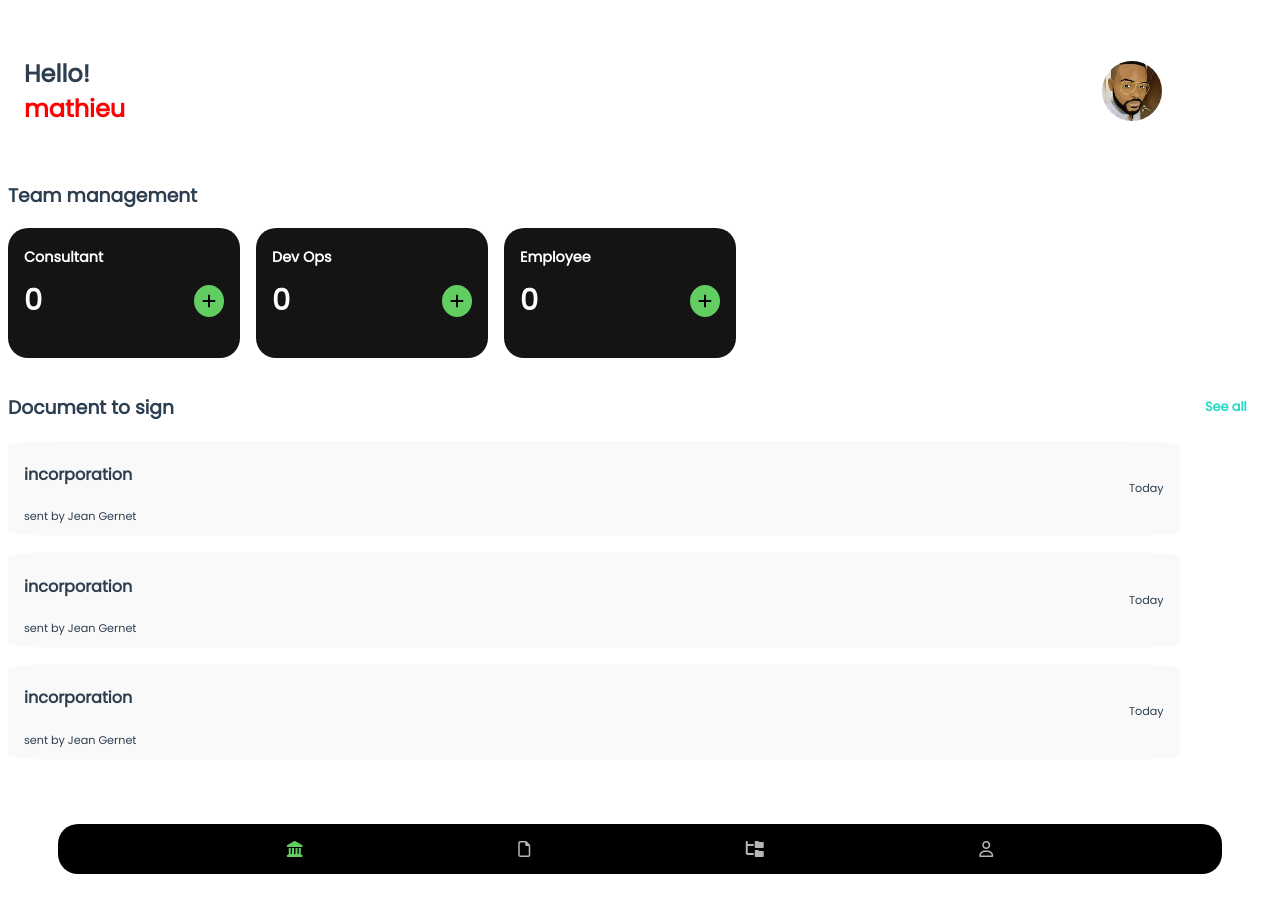
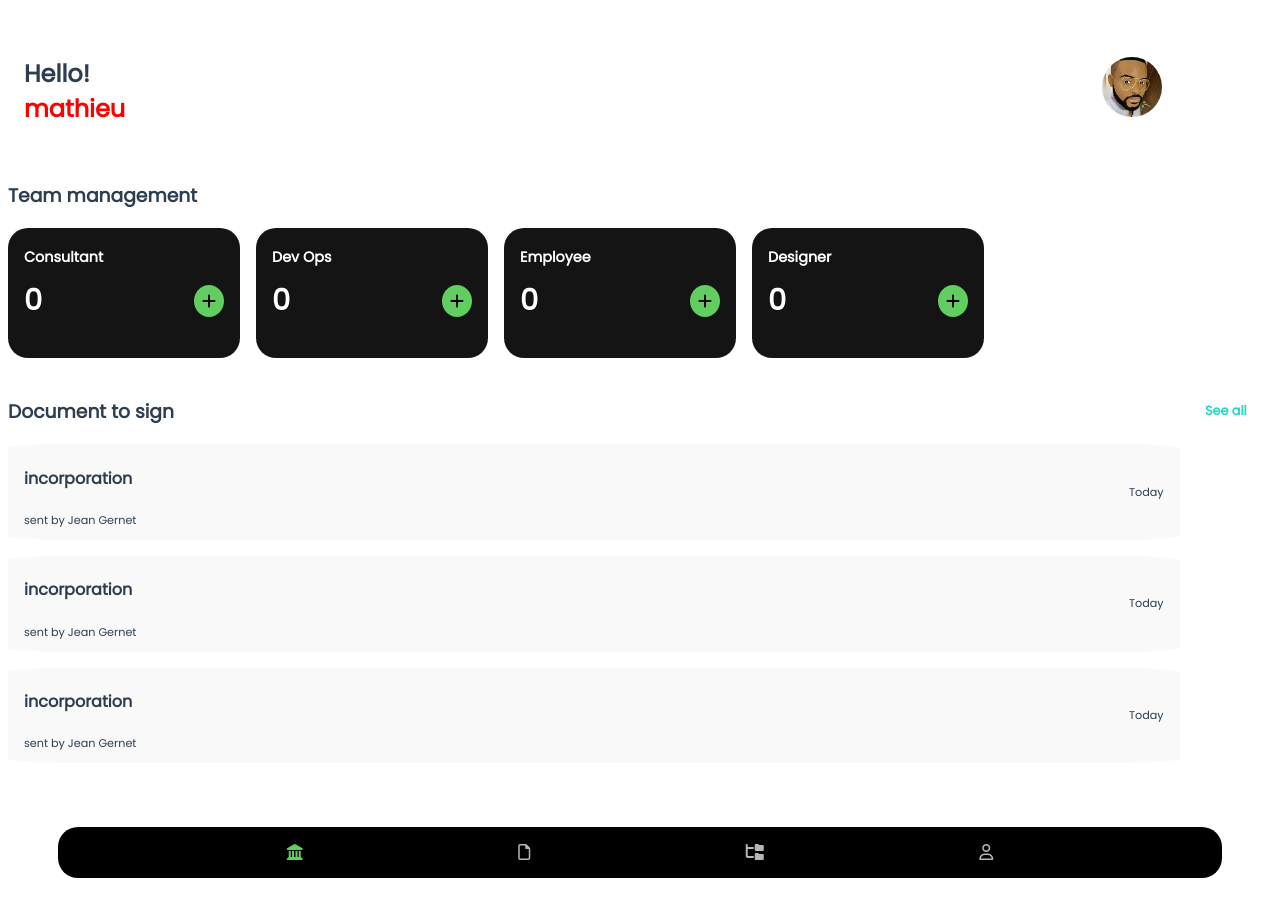
Before and after one commit to heru97129/vue-agenda-proj, a Vue app: page /home in a window 1280 px wide. Built offline with nearby package versions, Linux system fonts and the light colour scheme; data requests are answered from the project's data file.

Commit message:
update teamanger drop

```diff
--- a/db.json
+++ b/db.json
@@ -41,11 +41,21 @@
       "task": true
     },
     {
-      "id": 30862,
       "text": "Le lorem ipsum est, en imprimerie, une suite de mots sans signification utilisée à titre provisoire pour calibrer une mise en page, le texte définitif venant remplacer le faux-texte dès qu'il est prêt ou que la mise en page est achevée. Généralement, on utilise un texte en faux latin, le Lorem ipsum ou Lipsum.",
       "date": "Thu Nov 10 2022 15:32:59 ",
       "nom": "mathieu",
+      "occ": "developper",
+      "image": "/images/male2.jfif",
       "title": "king",
+      "task": true
+    },
+    {
+      "id": 69885,
+      "text": "this.dataProfil.map(el => el.nom).join()",
+      "date": "Mon Nov 14 2022 10:20:33 ",
+      "nom": "Sophia",
+      "image": "/images/femel1.jpg",
+      "title": "new",
       "task": true
     }
   ],
@@ -109,8 +119,9 @@
     {
       "name": "queen",
       "team": [
+        "gregory",
         "mohamed",
-        "gregory"
+        "mathieu"
       ],
       "userIdCurrent": {
         "nom": "Sophia",
--- a/src/components/DocumentShared.vue
+++ b/src/components/DocumentShared.vue
@@ -130,19 +130,14 @@ export default {
             console.log(this.dataTask)
             let str = new Date().toString()
 
-            // if( this.nom == '' || this.title == ''
-            //  || this.text === ''
-            // ){
-            //    alert('failed to fullfilled')
-            //    return
-            // }
+
             const text = {
 
                 id: Math.floor(Math.random() * 100000),
                 text: this.text,
                 date: str.substring(0, 25),
                 nom: this.dataProfil.map(el => el.nom).join(),
-                image: this.tabObject.gendere,
+                image: this.dataProfil.map(el => el.gendere).join(),
                 title: this.title,
                 occ: this.tabObject.occupation,
                 task: true
--- a/src/components/MyHeader.vue
+++ b/src/components/MyHeader.vue
@@ -1,8 +1,11 @@
 <template>
     <div class="header">
-
-        <img :src="this.image" alt="">
-
+         <div class="img-head">
+        <img :src="this.image" @mouseover="Hoover"  alt="">
+        <div  v-if="showLogout" @click="Logout" class="logout">
+            <p>Logout</p>
+        </div>
+        </div>
         <h2>Hello!<br> <span class="name">{{this.nom}}</span> </h2>
 
     </div>
@@ -17,7 +20,8 @@ export default {
             tasks: '',
             infos: '',
             nom: '',
-            image: ''
+            image: '',
+            showLogout:false
 
 
 
@@ -53,6 +57,15 @@ export default {
             this.nom = this.nom.substring(0, 9)
             console.log(this.nom, this.image)
         },
+        Hoover(){
+            this.showLogout = true
+        },
+        HooverLeave(){
+            this.showLogout = false
+        },
+        Logout(){
+            this.$router.push('/')
+        }
 
     }
 }
@@ -84,4 +97,20 @@ export default {
     border-radius: 50%;
     background-color: rgba(231, 226, 226, 0.297);
 }
+
+.img-head{
+    position: relative;
+}
+
+.logout{
+    position: absolute;
+    border: 1px solid rgba(0, 0, 0, 0.245);
+    padding: 0.2em 0.5em;
+    transition: cubic-bezier(0.075, 0.82, 0.165, 1);
+}
+
+.logout p{
+    margin: 0;
+    font-size: .8em;
+}
 </style>
--- a/src/components/TeamManagement.vue
+++ b/src/components/TeamManagement.vue
@@ -1,12 +1,12 @@
 <template>
-    <div class="team-management">
+    <div class="team-management" ref="surContainer" @mouseup="stop" @mousedown="Slide" @mouseout="stop" @mousemove="moveTeam" >
         <h3>Team management</h3>
 
-        <div ref="container" class="container-occup"  >
+        <div ref="container" class="container-occup">
             <div class="occup">
                 <h4>Consultant</h4>
                 <div class="nbrNadd">
-                <p >{{nbrConsult}}</p>
+                    <p>{{ nbrConsult }}</p>
                     <router-link to="/consultant">
                         <i class="fa-solid fa-plus"></i>
                     </router-link>
@@ -15,7 +15,7 @@
             <div class="occup">
                 <h4>Dev Ops</h4>
                 <div class="nbrNadd">
-                <p>{{nbrDev}}</p>
+                    <p>{{ nbrDev }}</p>
                     <router-link to="/devops">
 
                         <i class="fa-solid fa-plus"></i>
@@ -25,7 +25,16 @@
             <div class="occup">
                 <h4>Employee</h4>
                 <div class="nbrNadd">
-                <p>{{nbrEmploye}}</p>
+                    <p>{{ nbrEmploye }}</p>
+                    <router-link to="/NewEmployees">
+                        <i class="fa-solid fa-plus"></i>
+                    </router-link>
+                </div>
+            </div>
+            <div class="occup">
+                <h4>Designer</h4>
+                <div class="nbrNadd">
+                    <p>{{ nbrEmploye }}</p>
                     <router-link to="/NewEmployees">
                         <i class="fa-solid fa-plus"></i>
                     </router-link>
@@ -39,20 +48,71 @@
 
 
 <script>
-export default{
-    name:'TeamManagement',
-    mounted(){
-        console.log(this.$refs.container)
-        return this.$refs.container
+
+export default {
+    name: 'TeamManagement',
+
+    data() {
+        return {
+            pressed: false,
+            startX: null,
+            x: null
+
+        }
+
     },
     props: {
         nbrConsult: String,
         nbrDev: String,
-        nbrEmploye:String
+        nbrEmploye: String
     },
-    methods:{
+    methods: {
+
+        Slide(e) {
+            this.pressed = true
+            console.log('run')
+            if (e) {
+                this.startX = e.offsetX - this.$refs.container.offsetLeft
 
 
+            }
+
+
+        },
+
+        moveTeam(e) {
+
+            if (!this.pressed) {
+                return
+            } else {
+                this.$refs.container.style.left = `${e.offsetX - this.startX}px`
+                console.log(typeof this.$refs.container.style.left, this.pressed)
+                this.bounding()
+            }
+
+
+
+
+        },
+
+        stop() {
+            console.log('stop')
+
+            this.pressed = false
+        },
+
+        bounding(){
+            const container_rect = this.$refs.surContainer.getBoundingClientRect()
+            const card_rect = this.$refs.container.getBoundingClientRect()
+            console.log(container_rect,card_rect.left)
+            if(  this.$refs.container.style.left > '0px'){
+                this.$refs.container.style.left = '0px'
+            }else if(card_rect.right < container_rect.right){
+                this.$refs.container.style.left = `-${card_rect.width - container_rect.width}px`
+
+            }
+
+        }
     }
 
 }
@@ -61,38 +121,44 @@ export default{
 
 
 <style scoped>
-.team-management{
+.team-management {
     width: 98%;
+    height: 25vh;
     overflow-x: hidden;
+    position: relative;
+
 }
 
-.team-management h4{
+.team-management h4 {
     margin-bottom: 0;
     font-size: .9em;
 }
 
-.container-occup{
+.container-occup {
     display: flex;
     gap: 1em;
     width: fit-content;
-
+    position: absolute;
+    left:0;
+    pointer-events: none;
 }
 
 
-.occup{
+.occup {
     width: 200px !important;
     height: 130px;
     background-color: rgba(0, 0, 0, 0.92);
     padding: 0 1em;
     color: white;
-    border-radius:20px;
+    border-radius: 20px;
+    pointer-events: none;
 
 }
 
 
 /* inside occup div */
 
-.nbrNadd{
+.nbrNadd {
     display: flex;
     justify-content: space-between;
     align-items: center;
@@ -100,12 +166,12 @@ overflow-x: hidden;
     height: 50%;
 }
 
-.nbrNadd p{
+.nbrNadd p {
     font-size: 1.8em;
     font-weight: 800;
 }
 
-.fa-plus{
+.fa-plus {
     padding: .5em;
     border-radius: 50%;
     background-color: rgb(98, 206, 98);
```
Lines whose indentation alone changed are shown as unchanged.
